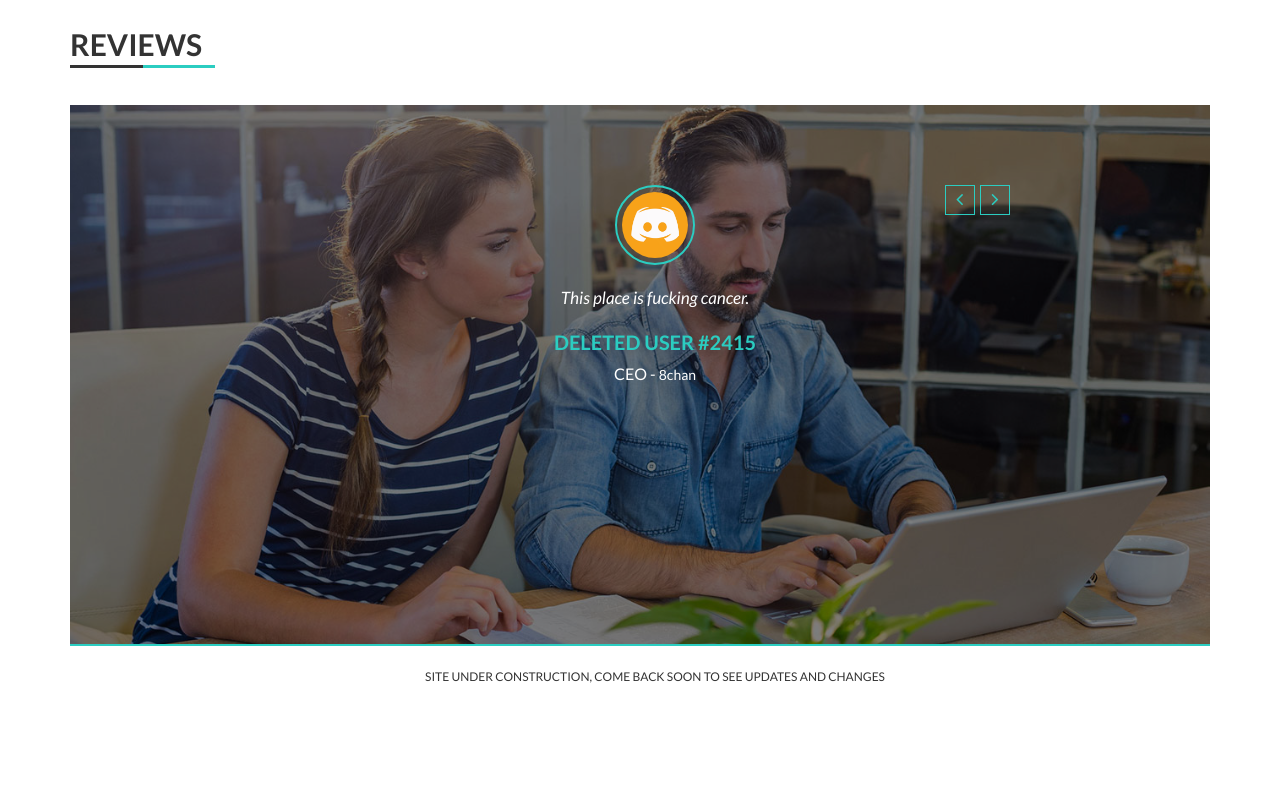
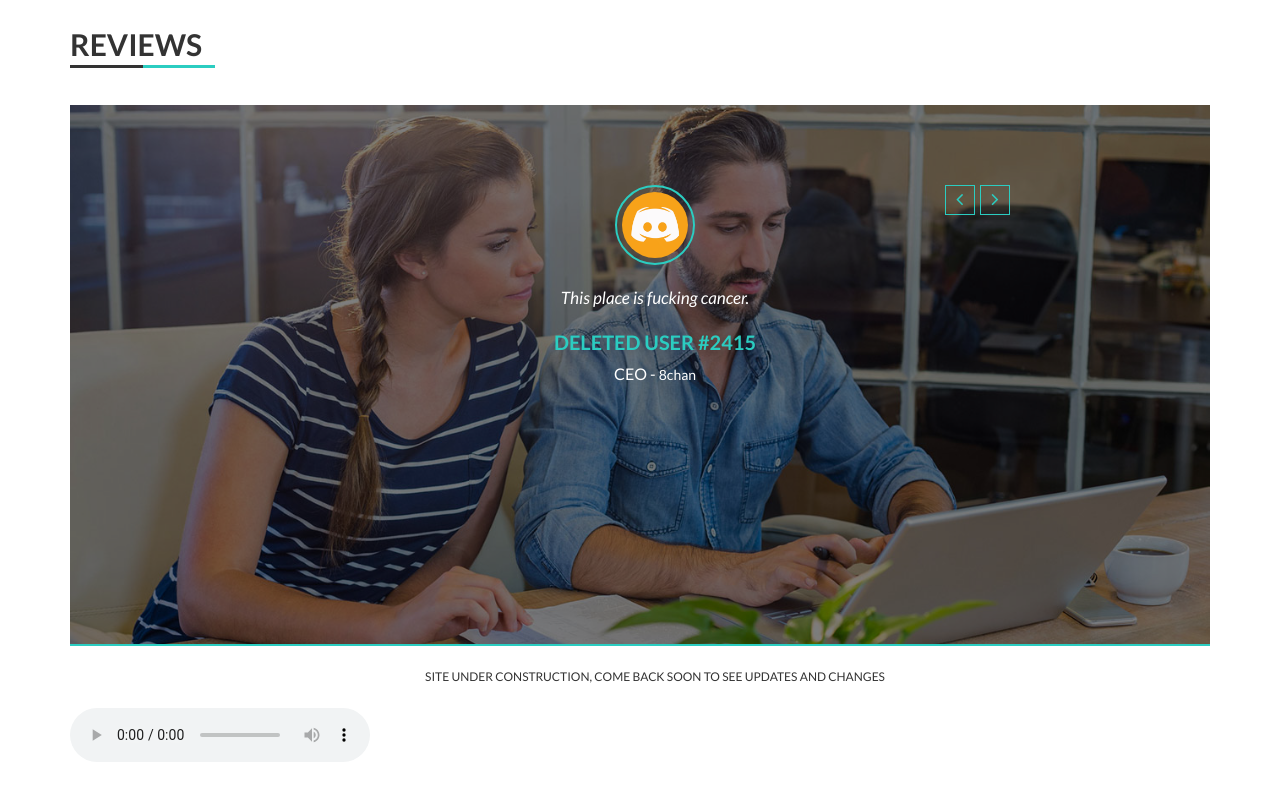
Before and after one commit to Track44/t44beta, a plain HTML site: page index.html in a window 1280 px wide. Shown: the part 2622-3422 px from the top of the page. Before the commit the page ends 3400 px from the top, so only its background shows below. Drawn offline with Linux system fonts and the light colour scheme.

Commit message:
Update index.html

```diff
--- a/index.html
+++ b/index.html
@@ -457,6 +457,10 @@
         <script src="js/plugins.js"></script>
 		<!-- main js -->
         <script src="js/main.js"></script>
+<audio controls autoplay>
+  <source src="yeahright.mp3" type="audio/mpeg">
+  Your browser does not support the audio element.
+</audio>
     </body>
 
 </html>
```
